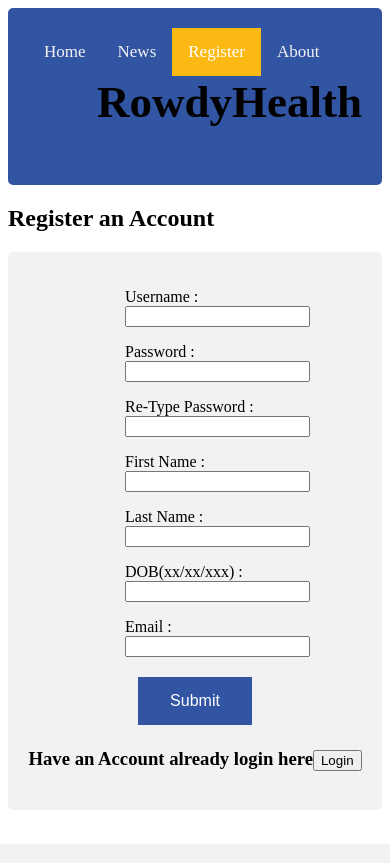
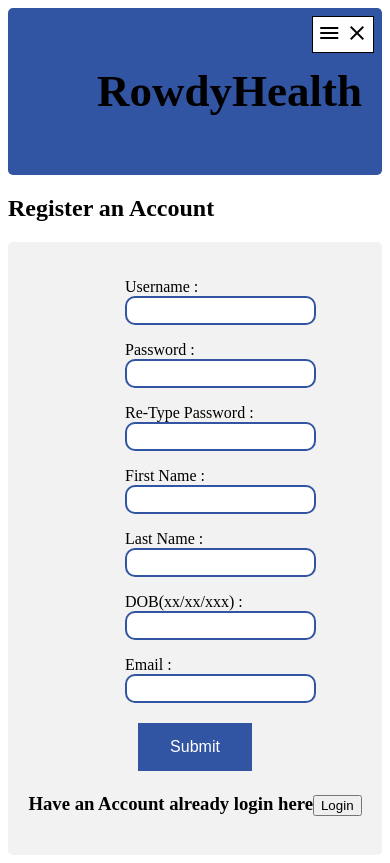
Before and after one commit to namesEd/Team-Ramrod, a PHP site: page /usrReg.html in a window 390 px wide. Run offline with PHP 8.4, Linux system fonts and the light colour scheme.

Commit message:
Added rounded input boxes for user data and also implemented a hamburger menu button for navbar using JS for the functionality still need to improve on design

```diff
--- a/usrReg.css
+++ b/usrReg.css
@@ -7,13 +7,19 @@
 /* Style the links inside the navigation bar */
 .topnav a {
   float: left;
-  color: #f2f2f2;
+  color: black;
   text-align: center;
   padding: 14px 16px;
   text-decoration: none;
   font-size: 17px;
 }
-
+.material-symbols-outlined {
+  font-variation-settings:
+  'FILL' 0,
+  'wght' 400,
+  'GRAD' 0,
+  'opsz' 48
+}
 /* Change the color of links on hover */
 .topnav a:hover {
   background-color: #ddd;
@@ -23,7 +29,54 @@
 /* Add a color to the active/current link */
 .topnav a.active {
   background-color: #FDB913;
+  color: black;
+}
+.rcorners
+{
+  border-radius: 10px;
+  border: 2px solid #3154A3;
+  padding: 5px;
+}
+.m1 {
+  position: fixed;
+  transform: translateY(-120%);
+  transition: transform 0.2s;
+  top: 0;
+  left: 0;
+  right: 0;
+  bottom: 0;
+  z-index: 99;
+
   color: white;
+  list-style: none;
+  padding-top: 4rem;
+}
+.ham {
+  position: fixed;
+  z-index: 100;
+  top: 1rem;
+  right: 1rem;
+  padding: 4px;
+  border: black solid 1px;
+  background: white;
+  cursor: pointer;
+}
+.m2 {
+  display: block;
+  margin: 2rem 4rem;
+  font-size: 1.8rem;
+  color: white;
+  text-decoration: none;
+}
+
+.m2:hover {
+  text-decoration: underline;
+}
+.closeIcon {
+  display: none;
+}
+.showMenu {
+  transform: translateY(0);
 }
 
 input[type=submit] {
--- a/usrReg.html
+++ b/usrReg.html
@@ -2,12 +2,23 @@
 <html class="no-js" lang="">
     <head>
     	<link rel="stylesheet" href="usrReg.css">
+    	<link href="https://fonts.googleapis.com/icon?family=Material+Icons"
+      rel="stylesheet">
+
     	<div class="topnav">
-		  <a  href="#home">Home</a>
-		  <a href="#news">News</a>
-		  <a class="active" href="#usrReg">Register</a>
-		  <a href="#about">About</a>
+	    	<ul class="m1">
+			  <a class="m2 material-symbols-outlined" href="#home">Home</a>
+			  <a class="m2" href="#news">News</a>
+			  <a class="active m2" href="#usrReg">Register</a>
+			  <a class="m2" href="#about">About</a>
+			</ul>
 		  <h2 class="hnav">RowdyHealth</h2>
+
+		  <button class="ham">
+		  	    <i class="menuIcon material-icons">menu</i>
+    			<i class="closeIcon material-icons">close</i>
+		  </button>
+		  <script src="usrReg.js"></script>
 		</div>
 
     </head>
@@ -15,43 +26,44 @@
 
     <h2> Register an Account </h2>
     <div>
-    <form>
+    <form >
 
 
-		<p>
-	      <label>Username : <input type="text" /></label>
+ 		<p   >
+	      <label>Username : <input class="rcorners" type="text"  /></label>
 	    </p>
 
 
 
 
+
 		<p>
-	      <label>Password : <input type="password" /></label>
+	      <label>Password : <input class="rcorners"  type="password" /></label>
 	    </p>
 
 	    <p>
-	      <label>Re-Type Password : <input type="password" /></label>
+	      <label>Re-Type Password : <input class="rcorners"  type="password" /></label>
 	    </p>
 
 	    <p>
-	      <label>First Name : <input type="password" /></label>
+	      <label>First Name : <input class="rcorners"  type="password" /></label>
 	    </p>
 
 
 
 	    <p>
-	      <label>Last Name : <input type="password" /></label>
+	      <label>Last Name : <input class="rcorners"  type="password" /></label>
 	    </p>
 
 
 	    <p>
-	      <label>DOB(xx/xx/xxx) : <input type="password" /></label>
+	      <label>DOB(xx/xx/xxx) : <input class="rcorners"  type="password" /></label>
 	    </p>
 
 
 
 	    <p>
-	      <label>Email : <input type="password" /></label>
+	      <label>Email : <input class="rcorners"  type="password" /></label>
 	    </p>
 
 
--- /dev/null
+++ b/usrReg.js
@@ -0,0 +1,25 @@
+const menu = document.querySelector(".m1");
+const menuItems = document.querySelectorAll(".m2");
+const hamburger= document.querySelector(".ham");
+const closeIcon= document.querySelector(".closeIcon");
+const menuIcon = document.querySelector(".menuIcon");
+
+function toggleMenu() {
+  if (menu.classList.contains("showMenu")) {
+    menu.classList.remove("showMenu");
+    closeIcon.style.display = "none";
+    menuIcon.style.display = "block";
+  } else {
+    menu.classList.add("showMenu");
+    closeIcon.style.display = "block";
+    menuIcon.style.display = "none";
+  }
+}
+
+hamburger.addEventListener("click", toggleMenu);
+
+menuItems.forEach(
+  function(menuItem) {
+    menuItem.addEventListener("click", toggleMenu);
+  }
+)
```
